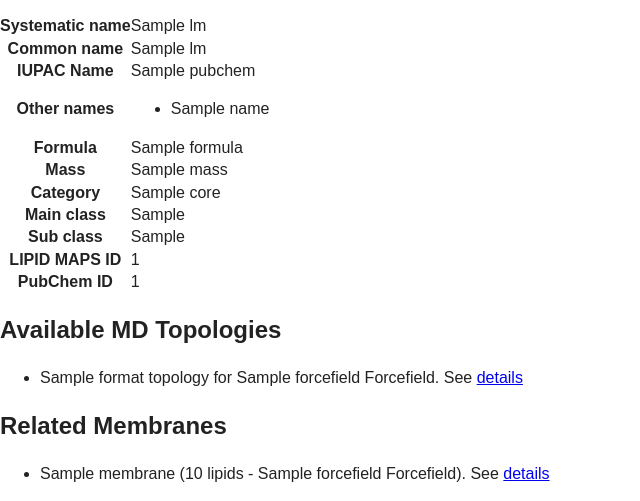
After one commit to LimonadaMD/LimonadaMD, a Django app: template limonada/lipids/templates/lipids/poc.html in a window 1280 px wide. The commit adds this page. Shown: the part 552-1053 px from the top of the page, without its empty margins (0-640 px from the left). Run offline with Django 3.2, Linux system fonts and the light colour scheme; the template is opened without the code that fills it: most values are stand-ins (such as "Sample title", 1, 10 or a date in 2020); parts of the project's set-up code (start-up, migrations or seed data) failed here and were passed over.

Commit message:
temp commit

```diff
--- a/limonada/limonada/settings/dev.py
+++ b/limonada/limonada/settings/dev.py
@@ -1 +1 @@
-from base import *
+from .base import *
--- a/limonada/limonada/settings/prod.py
+++ b/limonada/limonada/settings/prod.py
@@ -1,3 +1,3 @@
-from base import *
+from .base import *
 
 DEBUG = False
--- a/limonada/limonada/urls.py
+++ b/limonada/limonada/urls.py
@@ -22,4 +22,7 @@ from django.conf import settings
 urlpatterns = [
     url(r'^admin/', admin.site.urls),
     url(r'^', include('homepage.urls')),
+    url(r'^lipids/', include('lipids.urls')),
+    url(r'^membranes/', include('membranes.urls')),
+
 ] + static(settings.STATIC_URL, document_root=settings.STATIC_ROOT)
--- /dev/null
+++ b/limonada/lipids/templates/lipids/poc.html
@@ -0,0 +1,86 @@
+{% extends 'base.html' %}
+{% load staticfiles %}
+
+{% block additional_styles %}
+<link rel="stylesheet" href="{% static 'lipids/css/styles.css' %}">
+{% endblock %}
+
+{% block content %}
+    <article class="lipid_presentation">
+        <h1 class="lipid_name">{{ lipid.name }}</h1>
+
+        <h2 class="section">Chemical Compound</h2>
+
+        <figure class="lipid_structure">
+            <img src="{% static 'lipids/2D-structures/' %}{{ lipid.name }}.svg"/>
+        </figure>
+
+        <table>
+            <tr>
+                <th>Systematic name</th>
+                <td>{{ lm_data.sys_name }}</td>
+            </tr>
+            <tr>
+                <th>Common name</th>
+                <td>{{ lm_data.name }}</td>
+            </tr>
+            <tr>
+                <th>IUPAC Name</th>
+                <td>{{ pubchem_data.IUPACName }}</td>
+            </tr>
+            <tr>
+                <th>Other names</th>
+                <td>
+                    <ul class="lipid_names">
+                        {% for name in pubchem_data.Names %}
+                        <li> {{ name }} </li>
+                        {% endfor %}
+                    </ul>
+                </td>
+            </tr>
+            <tr>
+                <th>Formula</th>
+                <td>{{ pubchem_data.Formula }}</td>
+            </tr>
+            <tr>
+                <th>Mass</th>
+                <td>{{ pubchem_data.Mass }}</td>
+            </tr>
+            <tr>
+                <th>Category</th>
+                <td>{{ lm_data.core }}</td>
+            </tr>
+            <tr>
+                <th>Main class</th>
+                <td>{{ lm_data.main_class }}</td>
+            </tr>
+            <tr>
+                <th>Sub class</th>
+                <td>{{ lm_data.sub_class }}</td>
+            </tr>
+            <tr>
+                <th>LIPID MAPS ID</th>
+                <td>{{ lipid.lmid }}</td>
+            </tr>
+            <tr>
+                <th>PubChem ID</th>
+                <td>{{ lm_data.pubchem_cid }}</td>
+            </tr>
+        </table>
+
+    <h2 class="section">Available MD Topologies</h2>
+    <ul class="topology_list">
+        {% for topology in lipid.topologies %}
+            <li>{{ topology.format }} topology for {{ topology.forcefield }} Forcefield. See <a href="{% url 'lipid_top_poc' %}">details</a></li>
+        {% endfor %}
+    </ul>
+
+    <h2>Related Membranes</h2>
+    <ul class="membrane_list">
+        {% for membrane in lipid.membranes %}
+            <li>{{ membrane.name }} ({{ membrane.nlipids }} lipids - {{ membrane.forcefield }} Forcefield). See <a href="{% url 'membrane_poc' %}">details</a> </li>
+        {% endfor %}
+    </ul>
+
+    </article>
+{% endblock %}
--- a/limonada/membranes/models.py
+++ b/limonada/membranes/models.py
@@ -3,3 +3,7 @@ from __future__ import unicode_literals
 from django.db import models
 
 # Create your models here.
+
+class PoCMembrane(object):
+    def __init__(self):
+        self.memid = 1
--- a/limonada/membranes/views.py
+++ b/limonada/membranes/views.py
@@ -1,3 +1,9 @@
 from django.shortcuts import render
 
+from lipids.models import membrane_example
+
+
 # Create your views here.
+def membrane_poc(request):
+    context = {"membrane": membrane_example}
+    return render(request, "membranes/poc.html", context=context)
--- a/limonada/templates/base.html
+++ b/limonada/templates/base.html
@@ -16,6 +16,7 @@
     <link rel="stylesheet" href="{% static 'css/main.css' %}">
     <link rel="stylesheet" href="{% static 'css/styles.css' %}">
     <script src="{% static 'js/vendor/modernizr-2.8.3.min.js' %}"></script>
+    {% block additional_styles %}{% endblock %}
 </head>
 <body>
 <!--[if lt IE 8]>
@@ -25,6 +26,9 @@
     <h1>LiMONaDa {% version %}</h1>
     <nav>
         <a href="{% url 'homepage' %}">Home</a>
+        <a href="{% url 'lipid_poc' %}">Lipid(PoC)</a>
+        <a href="{% url 'lipid_top_poc' %}">Lipid Topology(PoC)</a>
+        <a href="{% url 'membrane_poc' %}">Membrane(PoC)</a>
     </nav>
 </header>
 
@@ -54,5 +58,6 @@
     ga('create', 'UA-XXXXX-X', 'auto');
     ga('send', 'pageview');
 </script>
+{% block additional_scripts %}{% endblock %}
 </body>
 </html>
```
Also changed, not shown: limonada/limonada/settings/base.py (+10 -1 lines), limonada/lipids/models.py (+90 -3 lines), limonada/lipids/views.py (+47 -0 lines), limonada/db.sqlite3, 1 other file.
